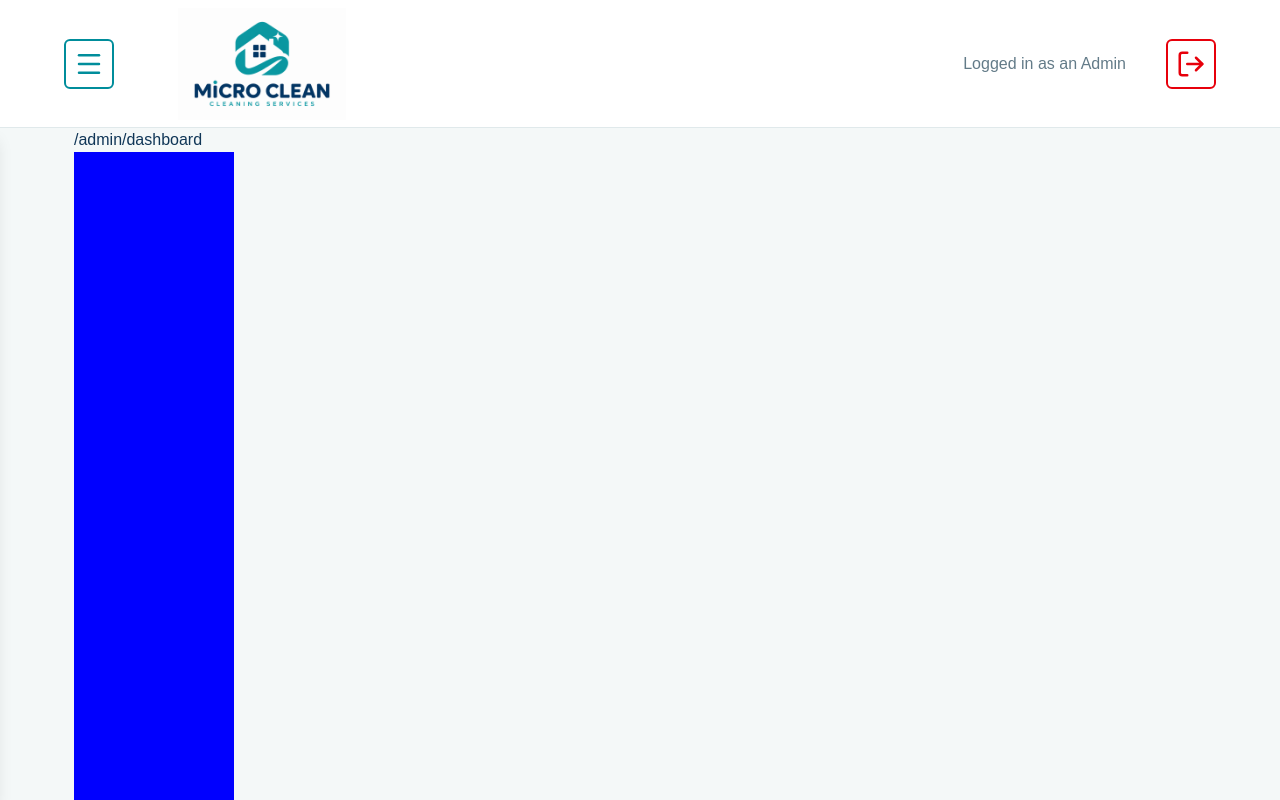
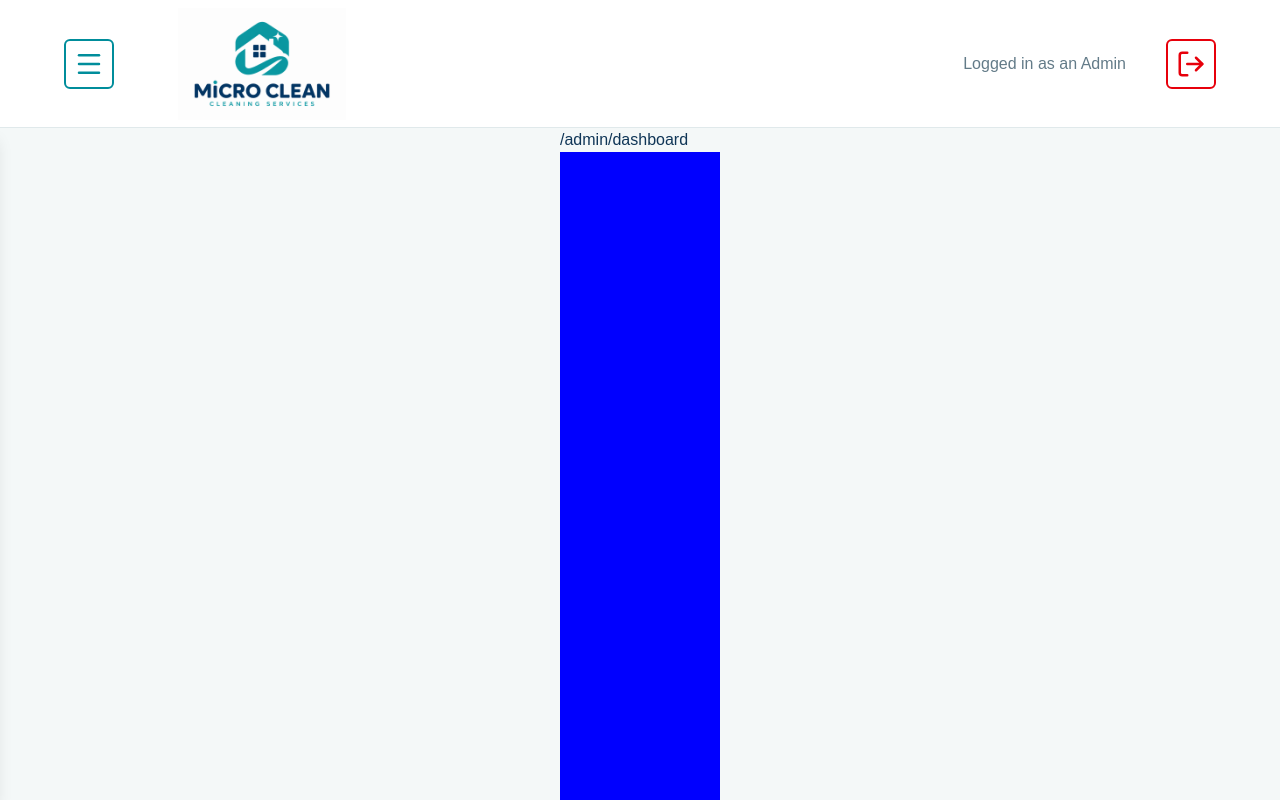
Before and after one commit to shiro-z117/jubilant-lamp, a Next.js app in the folder mcsm-dashboard/: page /admin/dashboard in a window 1280 px wide. Shown: the top 800 px of the page. Built offline with nearby package versions, Linux system fonts and the light colour scheme.

Commit message:
revised layouts to prevent hydration errors

```diff
--- a/mcsm-dashboard/src/app/(admin)/admin/dashboard/page.tsx
+++ b/mcsm-dashboard/src/app/(admin)/admin/dashboard/page.tsx
@@ -1,12 +1,10 @@
 export default function Home() {
   return (
     <div>
-      <main>
-        /admin/dashboard
-        <div
-          style={{ width: "10rem", height: "100rem", backgroundColor: "blue" }}
-        />
-      </main>
+      /admin/dashboard
+      <div
+        style={{ width: "10rem", height: "100rem", backgroundColor: "blue" }}
+      />
     </div>
   );
 }
--- a/mcsm-dashboard/src/app/(admin)/layout.tsx
+++ b/mcsm-dashboard/src/app/(admin)/layout.tsx
@@ -5,14 +5,12 @@ export const metadata: Metadata = {
   title: "Micro Clean (Admin)",
 };
 
-export default function RootLayout({ children }: LayoutProps<"/">) {
+export default function AdminLayout({ children }: LayoutProps<"/">) {
   return (
-    <html lang="en" className={`h-full antialiased`}>
-      <body className="min-h-full flex flex-col">
-        {/**TODO: this should pull admin login status from auth not be hardcoded */}
-        <Header adminLogin={true} />
-        {children}
-      </body>
-    </html>
+    <>
+      {/**TODO: this should pull admin login status from auth not be hardcoded */}
+      <Header adminLogin={true} />
+      <main>{children}</main>
+    </>
   );
 }
--- a/mcsm-dashboard/src/app/(auth)/layout.tsx
+++ b/mcsm-dashboard/src/app/(auth)/layout.tsx
@@ -1,7 +1,7 @@
-export default function RootLayout({ children }: LayoutProps<"/">) {
+export default function AuthLayout({ children }: LayoutProps<"/">) {
   return (
-    <html lang="en" className={`h-full antialiased`}>
+    <>
       <body className="min-h-full flex flex-col">{children}</body>
-    </html>
+    </>
   );
 }
--- a/mcsm-dashboard/src/app/(staff)/layout.tsx
+++ b/mcsm-dashboard/src/app/(staff)/layout.tsx
@@ -4,10 +4,10 @@ export const metadata: Metadata = {
   title: "Micro Clean (Staff)",
 };
 
-export default function RootLayout({ children }: LayoutProps<"/">) {
+export default function StaffLayout({ children }: LayoutProps<"/">) {
   return (
-    <html lang="en" className={`h-full antialiased`}>
+    <>
       <body className="min-h-full flex flex-col">{children}</body>
-    </html>
+    </>
   );
 }
```
